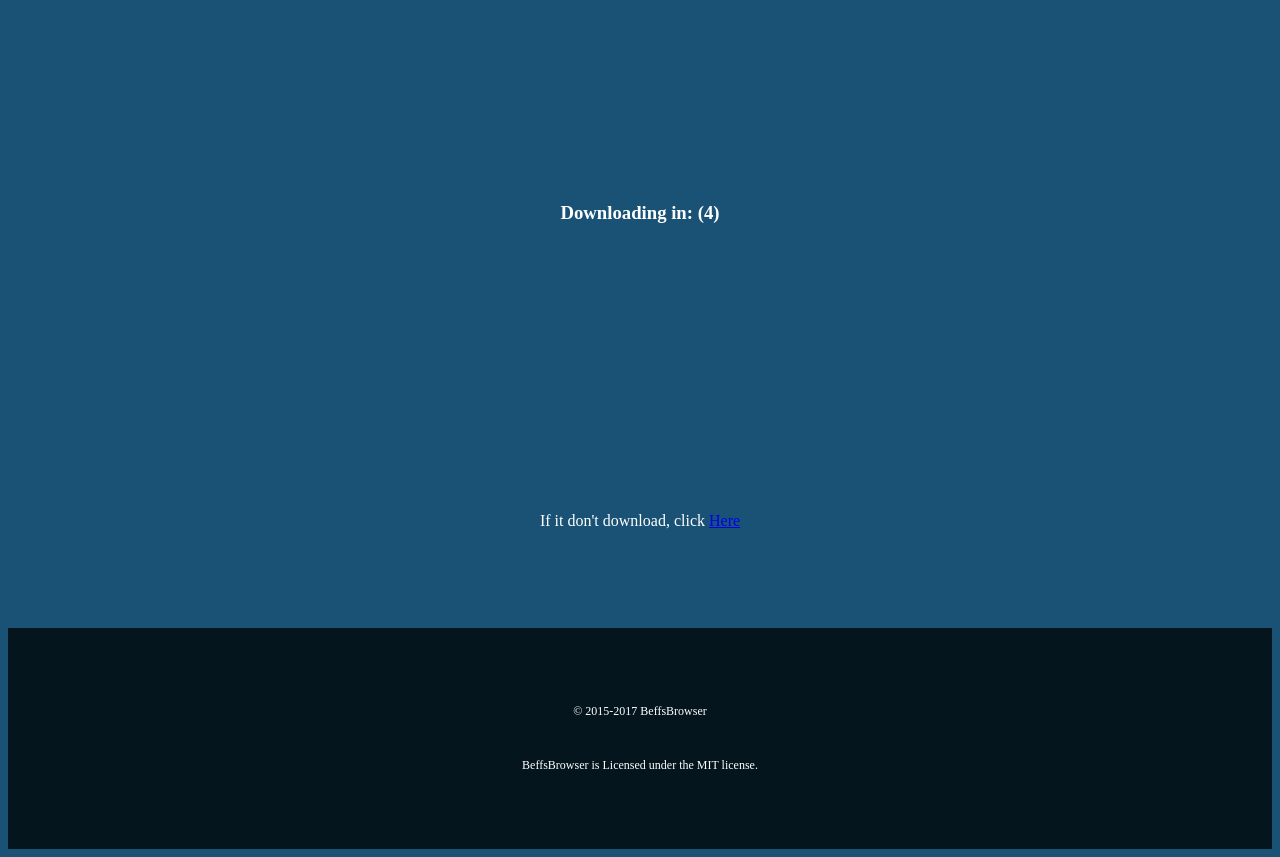
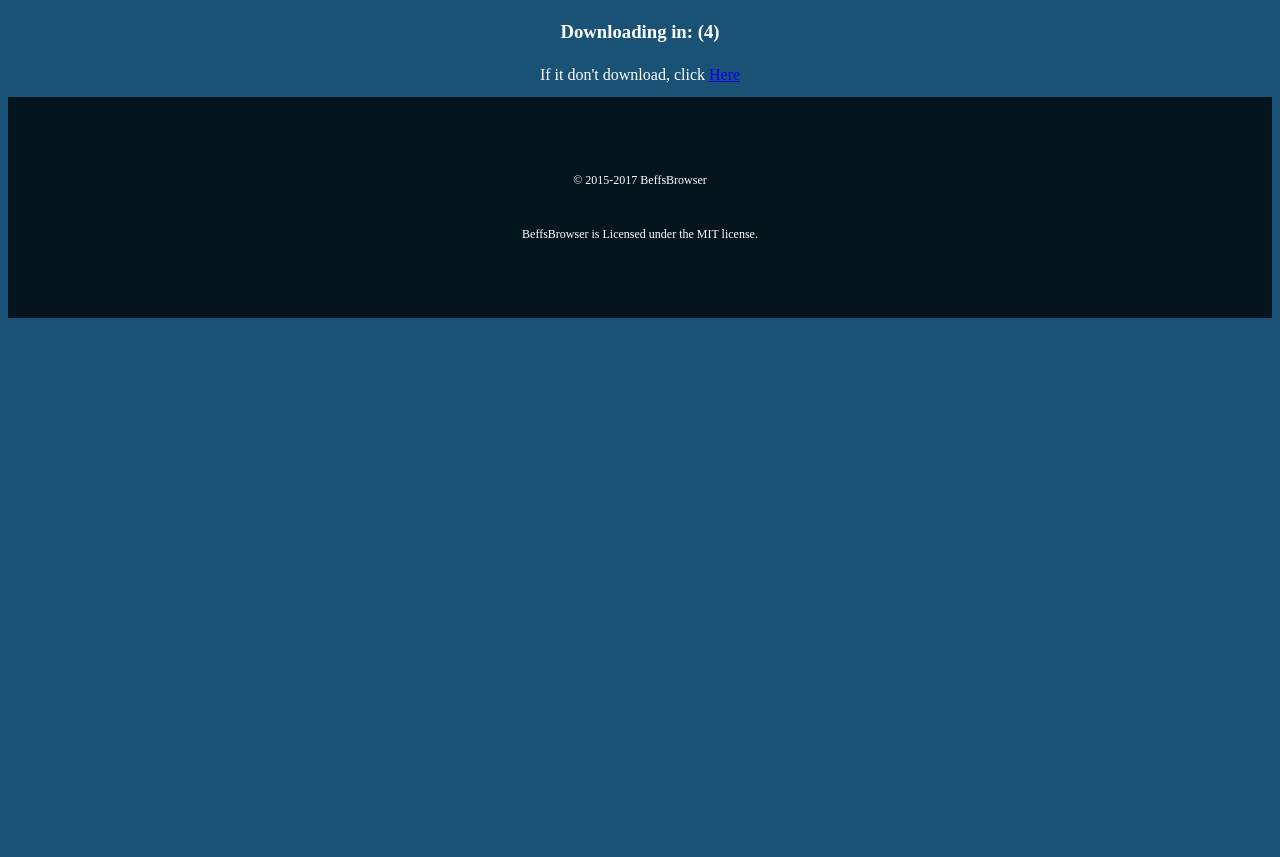
Before and after one commit to jdc20181/BeffsBrowser, a plain HTML site: page Download.html in a window 1280 px wide. After the commit the page ends 800 px from the top, so only its background shows below. Drawn offline with Linux system fonts and the light colour scheme.

Commit message:
Update Download.html

```diff
--- a/Download.html
+++ b/Download.html
@@ -23,17 +23,12 @@ window.setTimeout("countdown()", 1000);
 }
 </script>
 
-<table width="100%" height="600px" style="text-align:center;">
+<table width="100%" style="text-align:center;">
 <tr><td valign="center"><h3>Downloading in: (<span id="countdown">10</span>)</h3></td></tr>
    <tr><td valign="center">If it don't download, click <a href="https://github.com/jdc20181/BeffsBrowser/releases" Download>Here</a></td></tr>
 
 </table>
 </center>
-
-
-
-
-
    </div>
 
  <footer>
```
